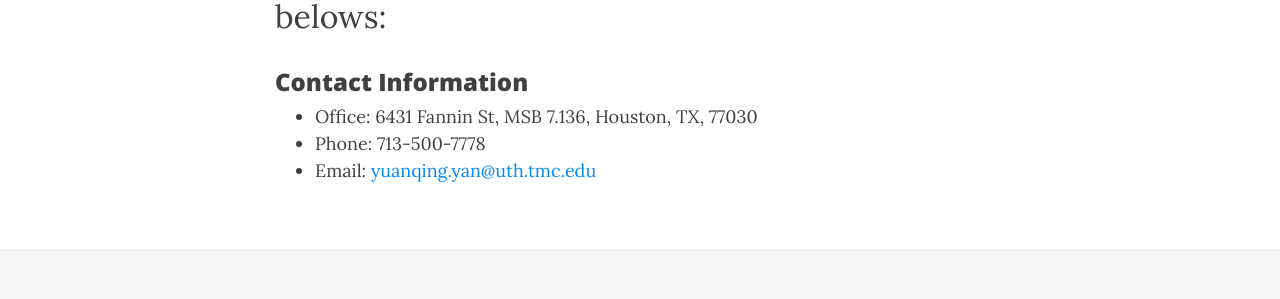
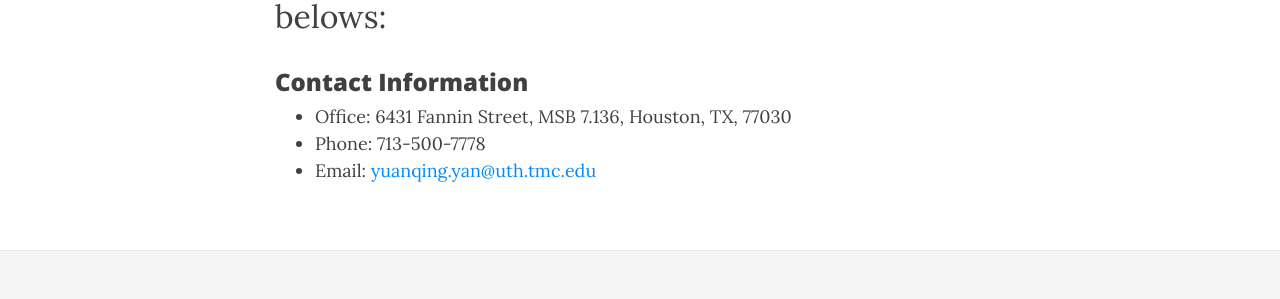
Before and after one commit to yuanqing-yan/Yuanqing, a Jekyll site: the page built from contact.md, in a window 1280 px wide and 1109 px high. Shown: the part 625-924 px from the top of the window. Built offline with Jekyll 4.4.1, drawn with Linux system fonts in a browser that asks for light colours; nearby versions of some CDN libraries.

Commit message:
edit contact

```diff
--- a/contact.md
+++ b/contact.md
@@ -6,6 +6,6 @@ cover-img: "/img/contact.jpg"
 <font size="+3">Want to discuss collaborative projects or just want to say hi? Find my contact information as belows:</font>
 #### <br/>
 ### Contact Information
-* <font size="+1">Office: 6431 Fannin St, MSB 7.136, Houston, TX, 77030</font>
+* <font size="+1">Office: 6431 Fannin Street, MSB 7.136, Houston, TX, 77030</font>
 * <font size="+1">Phone: 713-500-7778</font>
 * Email: [yuanqing.yan@uth.tmc.edu](mailto:yuanqing.yan@uth.tmc.edu)
```
